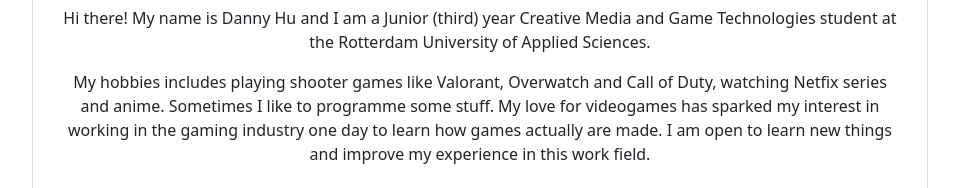
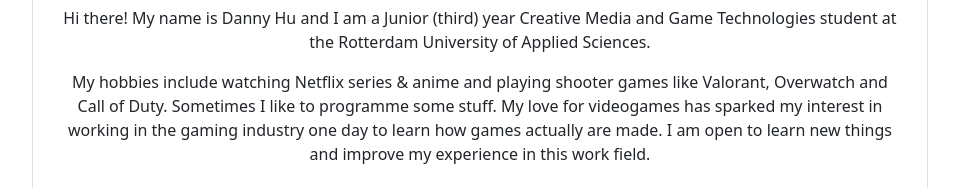
Before and after one commit to Dannyhu2002/Portfolio, a plain HTML site: page index.html in a window 1280 px wide. Both pictures are taken after a click on the element "about". Shown: the part 173-361 px from the top of the page, without its empty margins (160-1119 px from the left). Drawn offline with nearby package versions, Linux system fonts and the light colour scheme.

Commit message:
changed hobbies text

```diff
--- a/index.html
+++ b/index.html
@@ -35,7 +35,7 @@
                             student at the Rotterdam University of Applied Sciences.
                         </p>
                         <p>
-                            My hobbies includes playing shooter games like Valorant, Overwatch and Call of Duty, watching Netfix series and anime. Sometimes I like to programme some stuff.
+                            My hobbies include watching Netflix series & anime and playing shooter games like Valorant, Overwatch and Call of Duty. Sometimes I like to programme some stuff.
                             My love for videogames has sparked my interest in working in the gaming industry one day to learn how games actually are made. I am open to learn new things and improve my experience in this work field.
                         </p>
                         <p>
```
